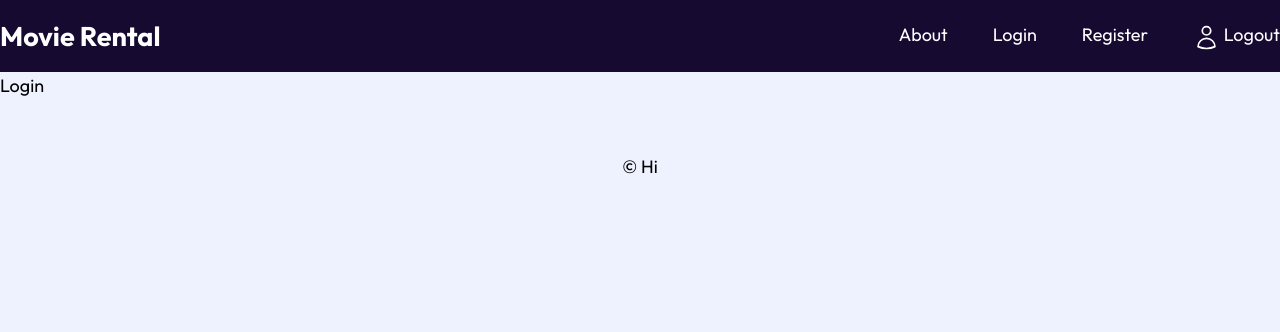
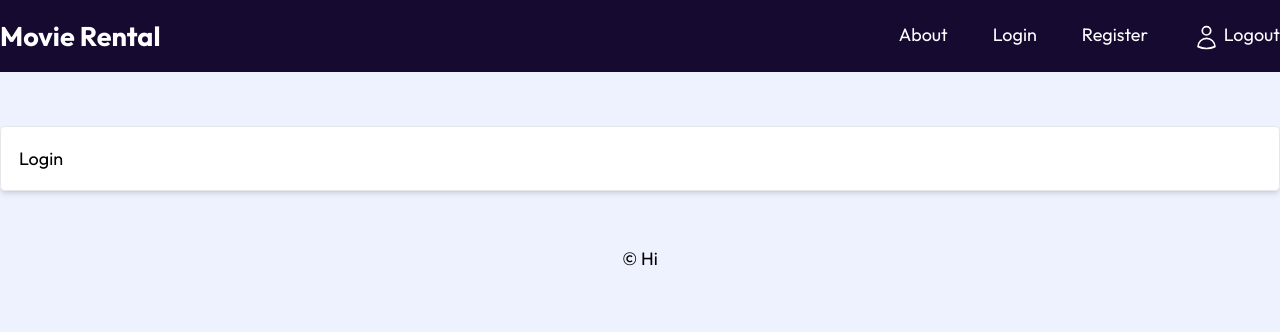
Before and after one commit to jaycelpenamora/prototype_in_php, a PHP site: page /login in a window 1280 px wide. Shown: the top 332 px of the page. Run offline with PHP 8.4, Linux system fonts and the light colour scheme.

Commit message:
modified:   src/App/views/login.php

```diff
--- a/src/App/views/login.php
+++ b/src/App/views/login.php
@@ -1,5 +1,8 @@
 <?php include $this->resolve("partials/_header.php"); ?>
 
-<p>Login</p>
+<section class="container mx-auto mt-12 p-4 bg-white shadow-md border border-gray-200 rounded">
 
+  <p>Login</p>
+
+</section>
 <?php include $this->resolve("partials/_footer.php"); ?>
```
